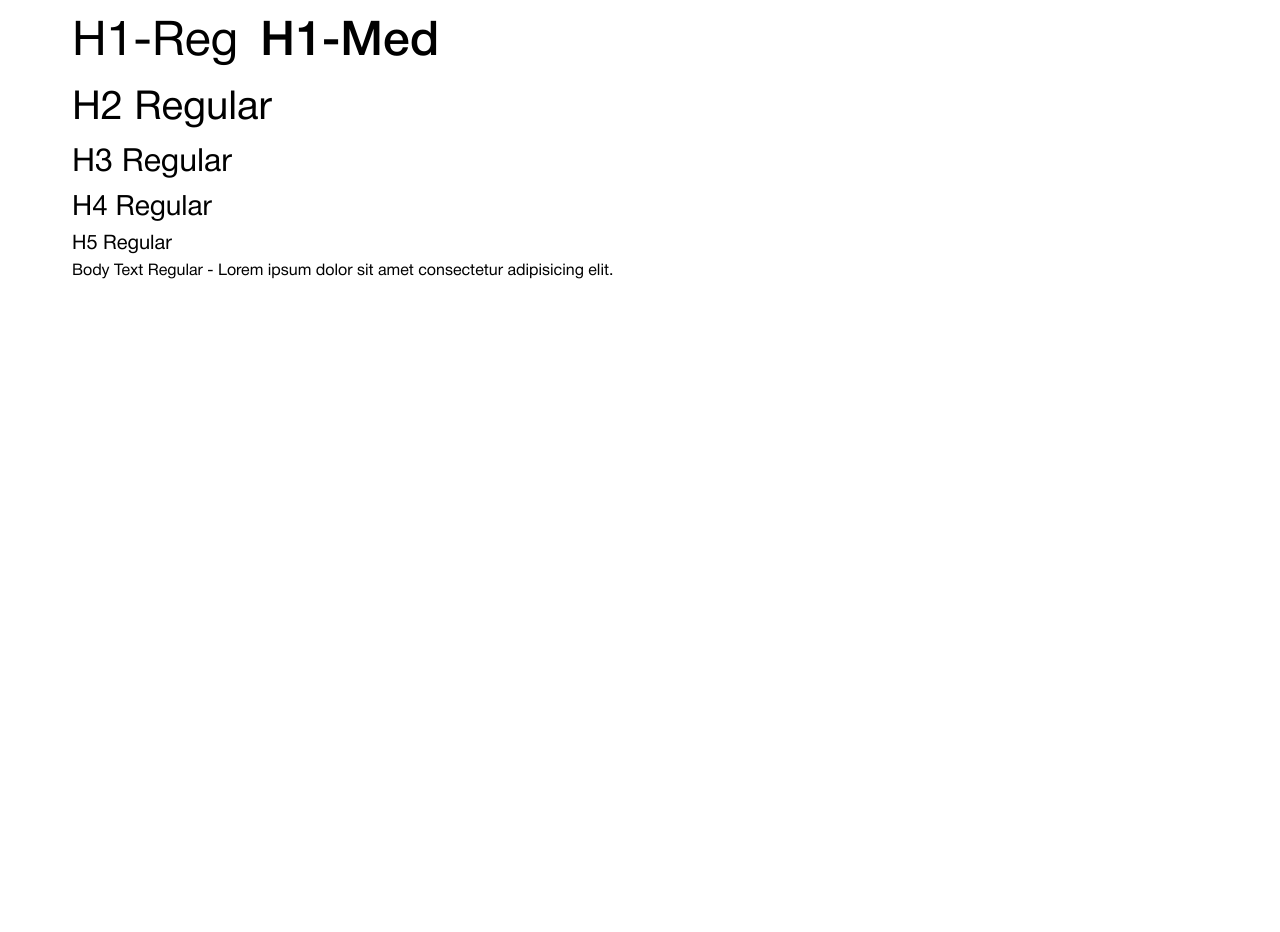
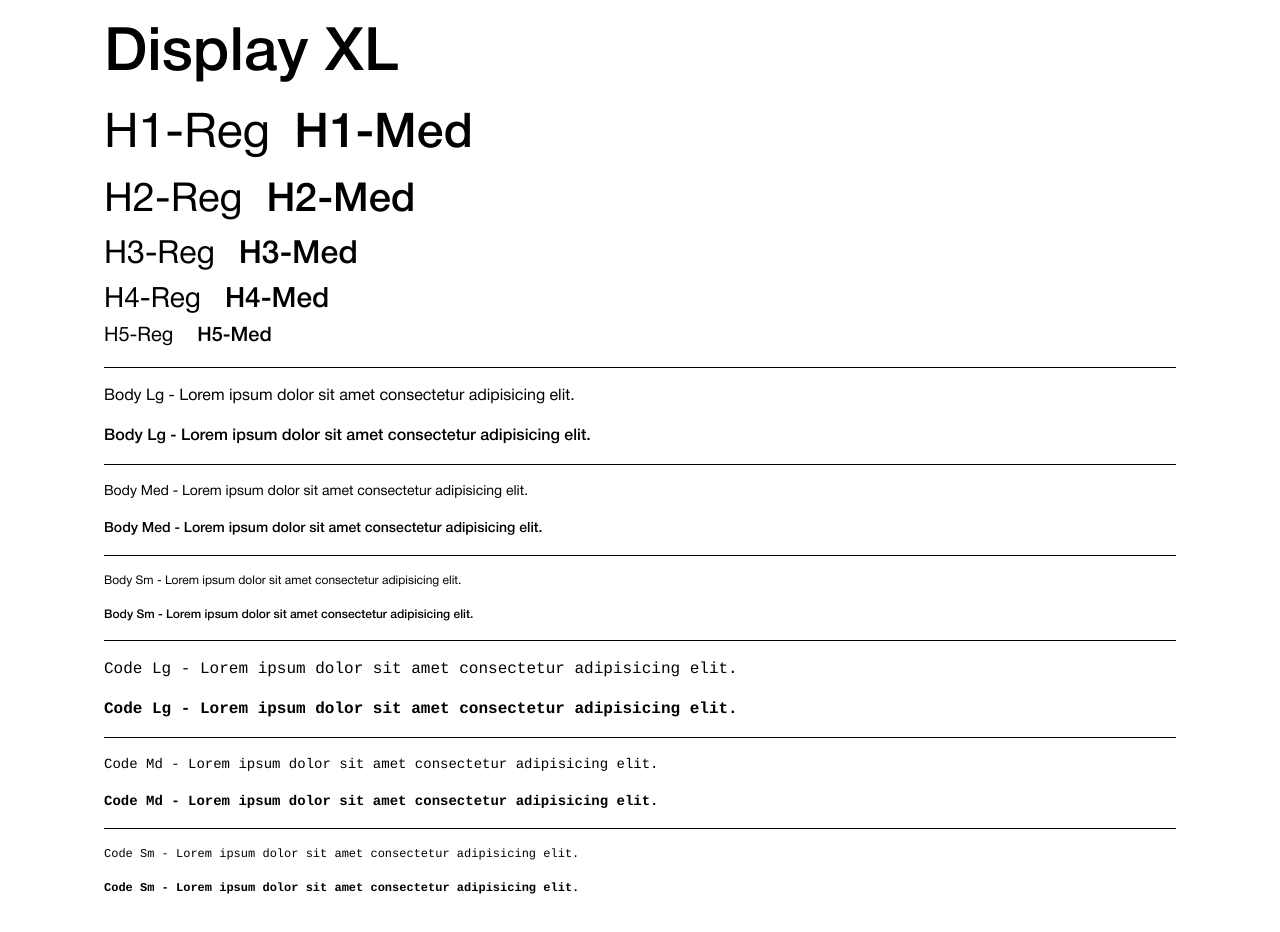
Before and after one commit to 9ntonio/angular-design-system, an Angular app: page / in a window 1280 px wide. Shown: the part 220-1152 px from the top of the page. Before the commit the page ends 800 px from the top, so only its background shows below. Built offline with nearby package versions, Linux system fonts and the light colour scheme; a web font is replaced by a local one.

Commit message:
[9ntonio][Font System]

```diff
--- a/src/app/app.component.html
+++ b/src/app/app.component.html
@@ -1,22 +1,91 @@
 <main>
   <div class="container">
-    <h1 class="display-xxl">Dispaly XXL</h1>
+    <h1 class="md-weight">
+      Helvetica Neue<span class="courier display-lg">&Courier</span>
+    </h1>
+    <hr />
+
+    <h1 class="display-xxl">Display XXL</h1>
     <h1 class="display-xl">Display XL</h1>
 
     <div class="flex">
-      <h1>H1-Reg</h1>
-      &nbsp;&nbsp;&nbsp;&nbsp;&nbsp;
-      <h1 class="med">H1-Med</h1>
+      <h1 class="mr-6">H1-Reg</h1>
+      <h1 class="md-weight">H1-Med</h1>
     </div>
 
-    <h2>H2 Regular</h2>
-    <h3>H3 Regular</h3>
-    <h4>H4 Regular</h4>
-    <h5>H5 Regular</h5>
-    <p>
-      Body Text Regular - Lorem ipsum dolor sit amet consectetur adipisicing
-      elit.
+    <div class="flex">
+      <h2 class="mr-6">H2-Reg</h2>
+      <h2 class="md-weight">H2-Med</h2>
+    </div>
+
+    <div class="flex">
+      <h3 class="mr-6">H3-Reg</h3>
+      <h3 class="md-weight">H3-Med</h3>
+    </div>
+
+    <div class="flex">
+      <h4 class="mr-6">H4-Reg</h4>
+      <h4 class="md-weight">H4-Med</h4>
+    </div>
+
+    <div class="flex">
+      <h5 class="mr-6">H5-Reg</h5>
+      <h5 class="md-weight">H5-Med</h5>
+    </div>
+
+    <hr />
+
+    <p>Body Lg - Lorem ipsum dolor sit amet consectetur adipisicing elit.</p>
+    <p class="md-weight">
+      Body Lg - Lorem ipsum dolor sit amet consectetur adipisicing elit.
     </p>
+
+    <hr />
+
+    <p class="md">
+      Body Med - Lorem ipsum dolor sit amet consectetur adipisicing elit.
+    </p>
+    <p class="md-weight md">
+      Body Med - Lorem ipsum dolor sit amet consectetur adipisicing elit.
+    </p>
+
+    <hr />
+
+    <p class="sm">
+      Body Sm - Lorem ipsum dolor sit amet consectetur adipisicing elit.
+    </p>
+    <p class="md-weight sm">
+      Body Sm - Lorem ipsum dolor sit amet consectetur adipisicing elit.
+    </p>
+
+    <hr />
+
+    <p class="courier">
+      Code Lg - Lorem ipsum dolor sit amet consectetur adipisicing elit.
+    </p>
+    <p class="courier bold">
+      Code Lg - Lorem ipsum dolor sit amet consectetur adipisicing elit.
+    </p>
+
+    <hr />
+
+    <p class="courier md">
+      Code Md - Lorem ipsum dolor sit amet consectetur adipisicing elit.
+    </p>
+    <p class="courier bold md">
+      Code Md - Lorem ipsum dolor sit amet consectetur adipisicing elit.
+    </p>
+
+    <hr />
+
+    <p class="courier sm">
+      Code Sm - Lorem ipsum dolor sit amet consectetur adipisicing elit.
+    </p>
+    <p class="courier bold sm">
+      Code Sm - Lorem ipsum dolor sit amet consectetur adipisicing elit.
+    </p>
+
+    <div class="h-[100px]"></div>
   </div>
 </main>
 
--- a/src/styles.scss
+++ b/src/styles.scss
@@ -3,7 +3,17 @@
 @tailwind utilities;
 
 // !! Fonts
-
+.courier {
+  font-family: "Courier", "Courier New", monospace;
+  font-size: 1rem;
+  font-weight: 400;
+  &.md {
+    font-size: 14px;
+  }
+  &.sm {
+    font-size: 12px;
+  }
+}
 @font-face {
   font-family: "Helvetica Neue";
   src: url("fonts/HelveticaNeue-Medium.woff2") format("woff2");
@@ -53,12 +63,16 @@ body {
   text-rendering: optimizeLegibility;
 }
 
+hr {
+  border: 0;
+  height: 1px;
+  background-color: #000;
+  margin: 1rem 0;
+}
+
 h1 {
   font-size: 48px;
   font-weight: 400;
-  &.med {
-    font-weight: 500;
-  }
 }
 
 h2 {
@@ -84,11 +98,17 @@ h5 {
 p {
   font-size: 1rem;
   margin-bottom: 1rem;
+  &.md {
+    font-size: 14px;
+  }
+  &.sm {
+    font-size: 12px;
+  }
 }
 
 .container {
   max-width: 1200px;
-  padding: 2rem;
+  padding: 1rem 4rem;
   margin: auto;
 }
 
@@ -102,3 +122,17 @@ p {
   font-size: 60px;
   font-weight: 500;
 }
+
+.display-lg {
+  font-size: 50px;
+  font-weight: 500;
+}
+
+.md-weight,
+.medium-weight {
+  font-weight: 500;
+}
+
+.bold {
+  font-weight: 600;
+}
--- a/tailwind.config.js
+++ b/tailwind.config.js
@@ -1,4 +1,3 @@
-/** @type {import('tailwindcss').Config} */
 module.exports = {
   content: ["./src/**/*.{html,ts}"],
   theme: {
```
